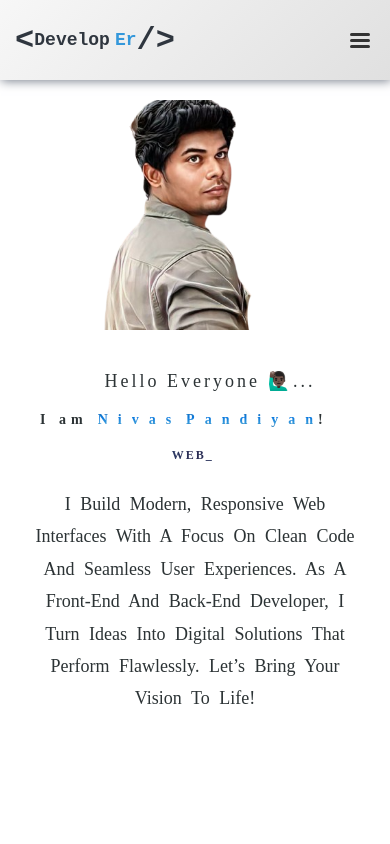
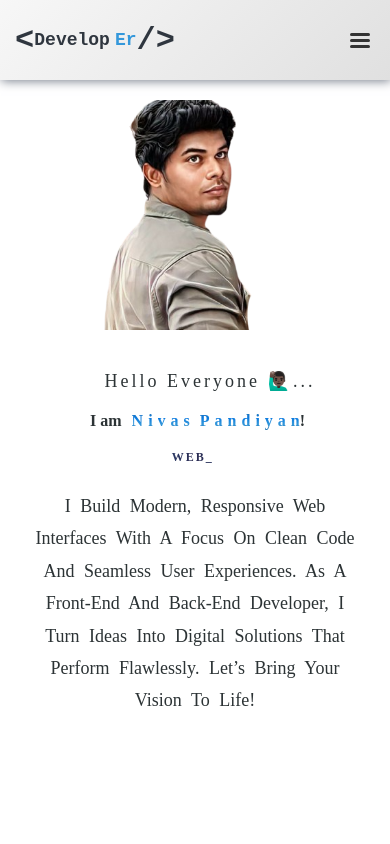
Before and after one commit to Nivas2307/portfolio, a React (Vite) app: page / in a window 390 px wide. Shown: the top 844 px of the page. Built offline with nearby package versions, Linux system fonts and the light colour scheme.

Commit message:
Updated responsive navigation and added animations

```diff
--- a/src/components/aboutme/About.css
+++ b/src/components/aboutme/About.css
@@ -327,9 +327,9 @@
     margin-left: 30px;
   }
   .about_para h1 {
-    font-size: 15px;
+    font-size: 12px;
     font-weight: lighter;
-    margin-left: 200PX;
+    margin-left: 100PX;
 
   }
   .about_para h1 span{
@@ -503,15 +503,14 @@
 
   }
   .about_para h1 {
-    font-size: 14px;
+    font-size: 16px;
     font-weight: bold;
-    margin-left: 10PX;
-    font-weight: bold;
-
-
+    letter-spacing: normal;
+    margin-left: 60px;
   }
   .about_para h1 span{
-    font-size: 14px;
+    font-size: 16px;
+    font-weight: bolder;
   }
   .about_para h5 {
     font-size: 6px;
--- a/src/components/contactform/contactform.css
+++ b/src/components/contactform/contactform.css
@@ -275,8 +275,8 @@ textarea::placeholder {
     margin-top: 10px;
   }
   .contact_send h5 {
-    font-size: 18px;
-    font-weight: 600;
+    font-size: 14px;
+    font-weight:bold;
     letter-spacing: normal;
   }
   .contact_send h5 span {
@@ -324,8 +324,8 @@ textarea::placeholder {
     margin-top: 10px;
   }
   .contact_send h5 {
-    font-size: 15px;
-    font-weight: 600;
+    font-size: 12px;
+    font-weight:bold;
     letter-spacing: normal;
   }
   .contact_send h5 span {
```
